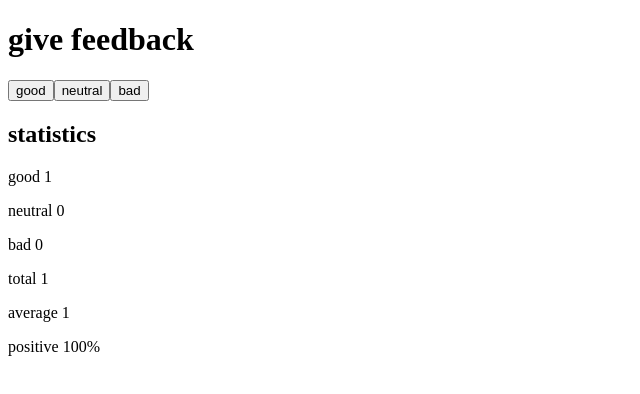
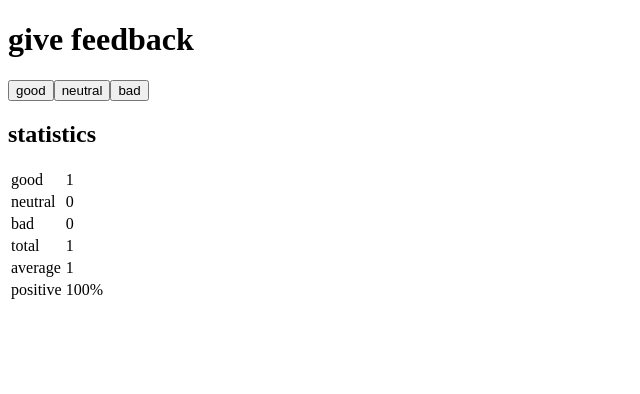
Before and after one commit to twikista/fullstack-open, a React (Create React App) app in the folder part1/unicafe/: page / in a window 1280 px wide. Both pictures are taken after a click on the button "good". Shown: the top 394 px of the page, without its empty margins (0-640 px from the left). Built offline with nearby package versions, Linux system fonts and the light colour scheme.

Commit message:
completed unicafe exercise

```diff
--- a/part1/unicafe/src/App.js
+++ b/part1/unicafe/src/App.js
@@ -2,9 +2,10 @@
 
 const StatisticLine = ({ text, value }) => {
   return (
-    <p>
-      {text} {value}
-    </p>
+    <tr>
+      <td>{text}</td>
+      <td>{value}</td>
+    </tr>
   );
 };
 
@@ -19,12 +20,16 @@
 
   return (
     <div>
+      <table>
+        <tbody>
           <StatisticLine text="good" value={good} />
           <StatisticLine text="neutral" value={neutral} />
           <StatisticLine text="bad" value={bad} />
           <StatisticLine text="total" value={total} />
           <StatisticLine text="average" value={average} />
           <StatisticLine text="positive" value={positive + "%"} />
+        </tbody>
+      </table>
     </div>
   );
 };
```
Lines whose indentation alone changed are shown as unchanged.
